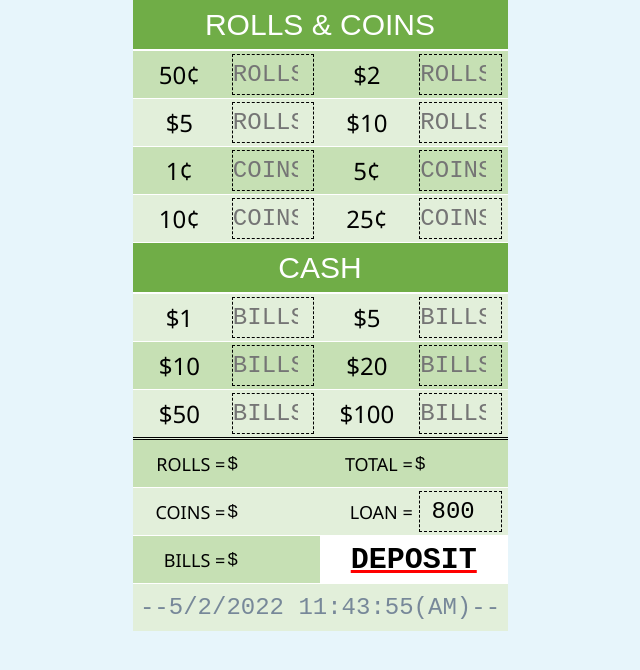
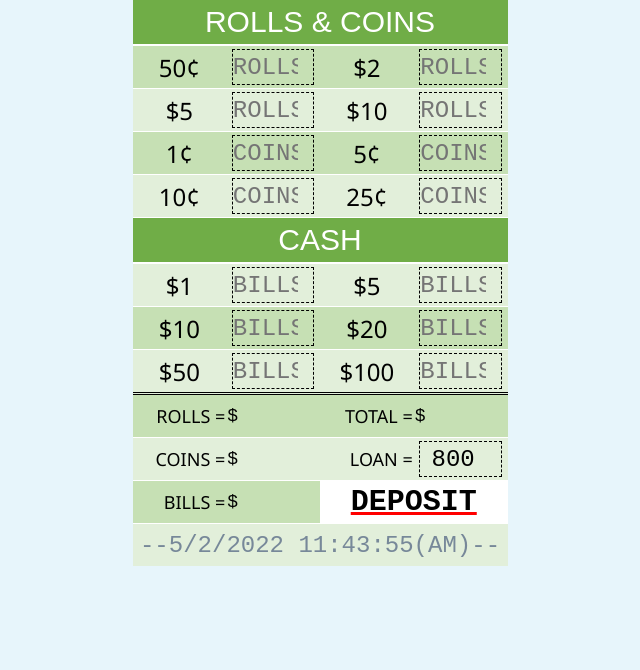
Before and after one commit to bankCounter/bankCounter.github.io, a plain HTML site: page bankCounter/index.html in a window 1280 px wide. Shown: the whole page, without its empty margins (320-960 px from the left). Drawn offline with Linux system fonts and the light colour scheme.

Commit message:
Update index.css

```diff
--- a/bankCounter/index.css
+++ b/bankCounter/index.css
@@ -58,7 +58,7 @@ h2, h3 {
     font-weight: normal;
     text-transform: uppercase;
     font-size: 30px;
-    line-height: 45px;
+    line-height: 40px;
 
 }
 
@@ -77,7 +77,7 @@ table{
 tr {
     border-bottom: 1px solid white;
     padding: 0px;
-    height: 45px;
+    height: 40px;
 }
 
 tr:nth-child(even){
@@ -101,7 +101,7 @@ tr:last-child{
 
 td {
     border: 0px solid black;
-    height: 45px;
+    height: 40px;
     width: 25%;
     text-align: center;
 }
```
